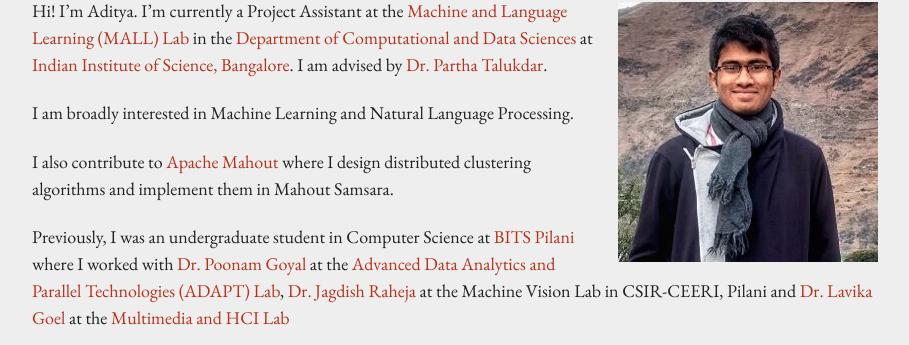
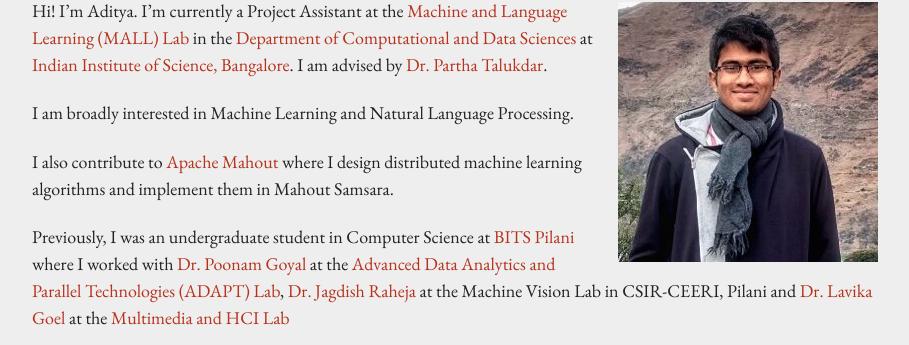
Before and after one commit to sanchit-ahuja/sanchit-ahuja.github.io, a Jekyll site: the page built from index.md, in a window 1280 px wide. Shown: the part 173-518 px from the top of the page, without its empty margins (185-1094 px from the left). Built offline with Jekyll 4.4.1, drawn with Linux system fonts in a browser that asks for light colours.

Commit message:
Update index.md

```diff
--- a/index.md
+++ b/index.md
@@ -10,7 +10,7 @@
 
 I am broadly interested in Machine Learning and Natural Language Processing.
 
-I also contribute to [Apache Mahout]{:target="_blank"} where I design distributed clustering algorithms and implement them in Mahout Samsara.
+I also contribute to [Apache Mahout]{:target="_blank"} where I design distributed machine learning algorithms and implement them in Mahout Samsara.
 
 Previously, I was an undergraduate student in Computer Science at [BITS Pilani]{:target="_blank"} where I worked with [Dr. Poonam Goyal]{:target="_blank"} at the [Advanced Data Analytics and Parallel Technologies (ADAPT) Lab]{:target="_blank"}, [Dr. Jagdish Raheja]{:target="_blank"} at the Machine Vision Lab in CSIR-CEERI, Pilani and [Dr. Lavika Goel]{:target="_blank"} at the [Multimedia and HCI Lab]{:target="_blank"}
 
```
